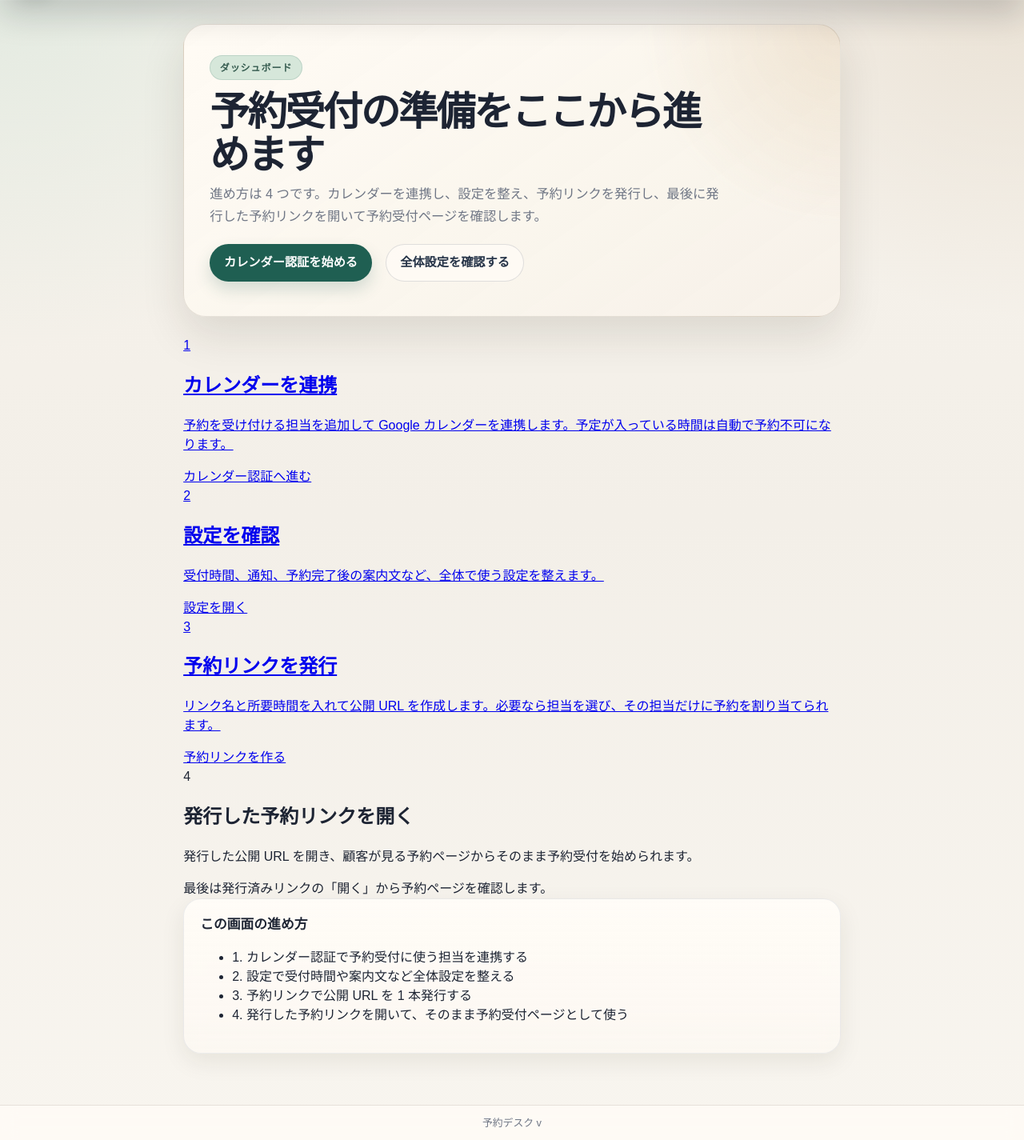
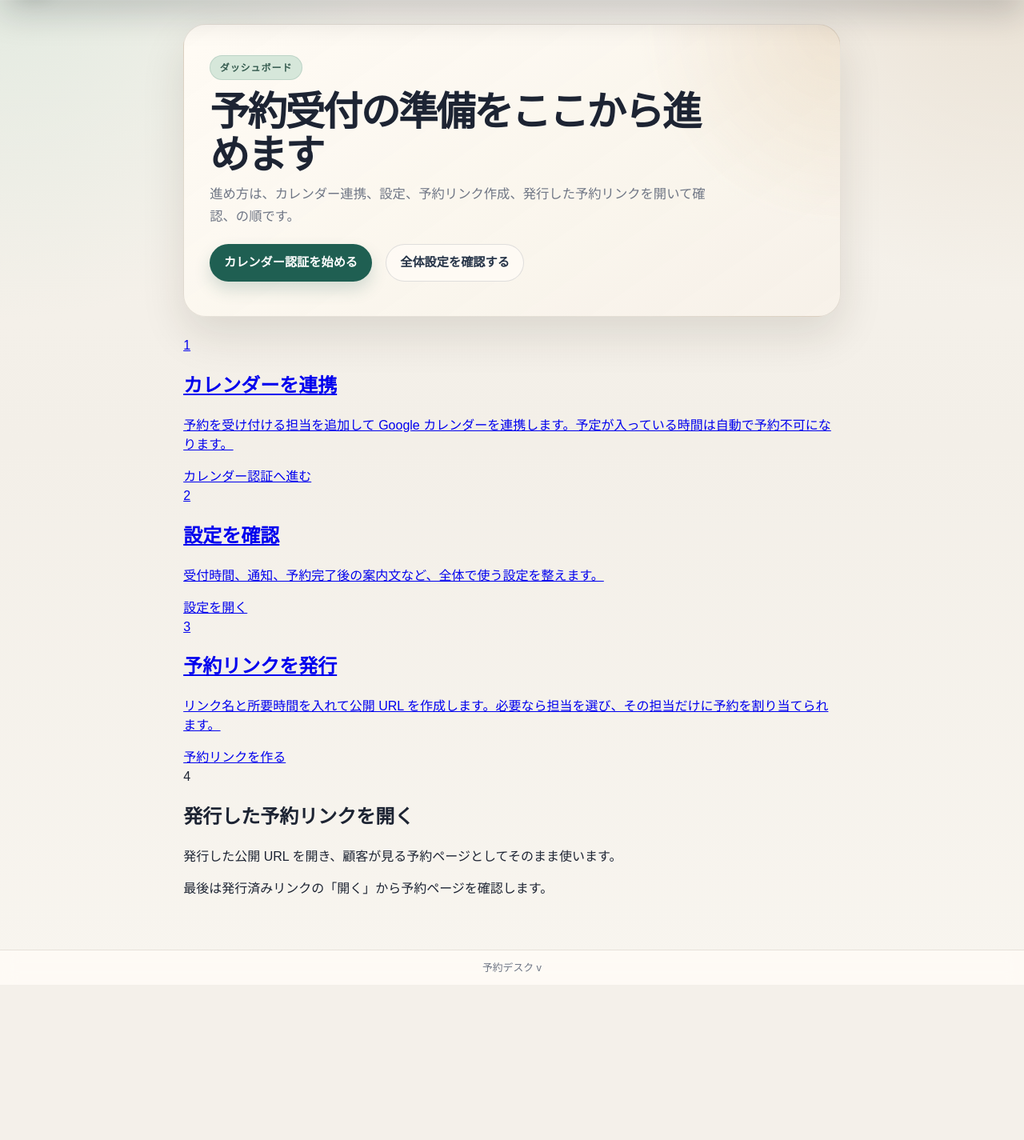
Before and after one commit to stezuka-lab/booking-app, a FastAPI app: template app/web/templates/home.html in a window 1280 px wide. Shown: the part 75-1500 px from the top of the page at 80% size. After the commit the page ends 1290 px from the top, so only its background shows below. Run offline with FastAPI, Linux system fonts and the light colour scheme; the template is opened without the code that fills it, so the values that code supplies are empty.

Commit message:
Polish home flow wording

```diff
--- a/app/web/templates/home.html
+++ b/app/web/templates/home.html
@@ -6,7 +6,7 @@
   <div class="hero-home-inner">
     <span class="page-kicker">ダッシュボード</span>
     <h1>予約受付の準備をここから進めます</h1>
-    <p class="hero-home-lead">進め方は 4 つです。カレンダーを連携し、設定を整え、予約リンクを発行し、最後に発行した予約リンクを開いて予約受付ページを確認します。</p>
+    <p class="hero-home-lead">進め方は、カレンダー連携、設定、予約リンク作成、発行した予約リンクを開いて確認、の順です。</p>
     <div class="hero-home-actions">
       <a class="btn primary" href="/app/calendar">カレンダー認証を始める</a>
       <a class="btn secondary" href="/app/settings">全体設定を確認する</a>
@@ -43,19 +43,9 @@
     <span class="setup-flow-no">4</span>
     <div class="setup-flow-body">
       <h2>発行した予約リンクを開く</h2>
-      <p>発行した公開 URL を開き、顧客が見る予約ページからそのまま予約受付を始められます。</p>
+      <p>発行した公開 URL を開き、顧客が見る予約ページとしてそのまま使います。</p>
       <span class="setup-flow-note">最後は発行済みリンクの「開く」から予約ページを確認します。</span>
     </div>
   </article>
 </section>
-
-<section class="panel admin-section home-checklist">
-  <h2 class="panel-title">この画面の進め方</h2>
-  <ul class="home-checklist-list">
-    <li>1. カレンダー認証で予約受付に使う担当を連携する</li>
-    <li>2. 設定で受付時間や案内文など全体設定を整える</li>
-    <li>3. 予約リンクで公開 URL を 1 本発行する</li>
-    <li>4. 発行した予約リンクを開いて、そのまま予約受付ページとして使う</li>
-  </ul>
-</section>
 {% endblock %}
```
